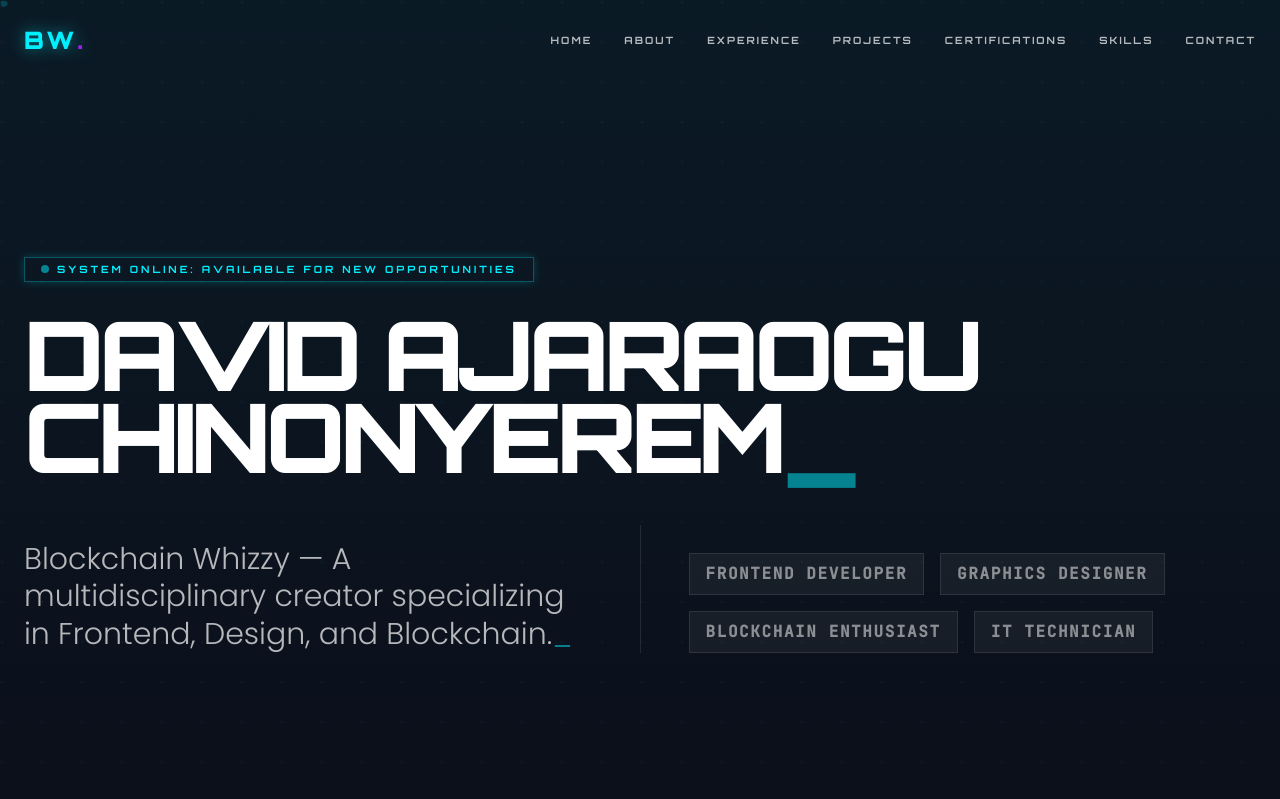
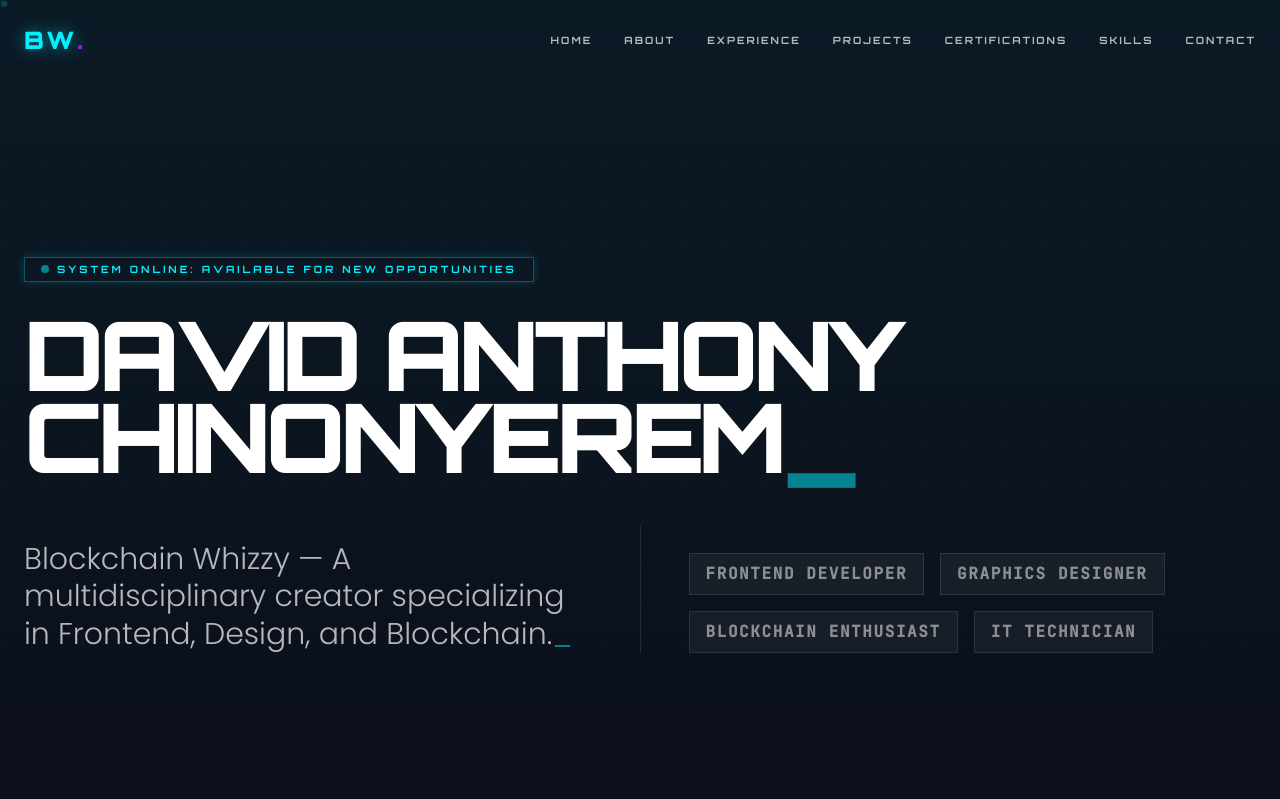
Before and after one commit to Kelajane/Blockchain-Whizzy-Professional-Portfolio, a React (Vite) app: page / in a window 1280 px wide. Shown: the top 799 px of the page. Built offline with nearby package versions, Linux system fonts and the light colour scheme.

Commit message:
Update personal info and social links
Updated the name in PERSONAL_INFO and removed Instagram and Facebook links from SOCIAL_LINKS.

```diff
--- a/src/constants.ts
+++ b/src/constants.ts
@@ -1,7 +1,7 @@
 import { Project, Experience, Skill, SocialLink, Certification } from "./types";
 
 export const PERSONAL_INFO = {
-  name: "David Ajaraogu Chinonyerem",
+  name: "David Anthony Chinonyerem",
   nickname: "Blockchain Whizzy",
   roles: ["Frontend Developer", "Graphics Designer", "Blockchain Enthusiast", "IT Technician"],
   about: "I am a multi-disciplinary professional with a passion for building decentralized solutions and crafting visually stunning digital experiences. With a background in Frontend Development and Graphics Design, I bridge the gap between aesthetics and functionality. My journey in the blockchain space has fueled my commitment to the future of Web3, while my technical expertise as an IT Technician ensures a solid foundation for all my digital endeavors.",
@@ -171,8 +171,6 @@ export const SOCIAL_LINKS: SocialLink[] = [
   { platform: "LinkedIn", url: "https://linkedin.com/in/david-ajaraogu", icon: "Linkedin" },
   { platform: "X/Twitter", url: "https://twitter.com/blockchainwhizy", icon: "Twitter" },
   { platform: "GitHub", url: "https://github.com/Kelajane6", icon: "Github" },
-  { platform: "Instagram", url: "https://ig.me/m/blockchain_whizzy", icon: "Instagram" },
-  { platform: "Facebook", url: "https://m.me/davidanthony", icon: "Facebook" },
   { platform: "WhatsApp", url: "https://wa.me/2347015336065", icon: "MessageCircle" },
   { platform: "Telegram", url: "https://t.me/blockchainwhizzy", icon: "Send" },
 ];
```
